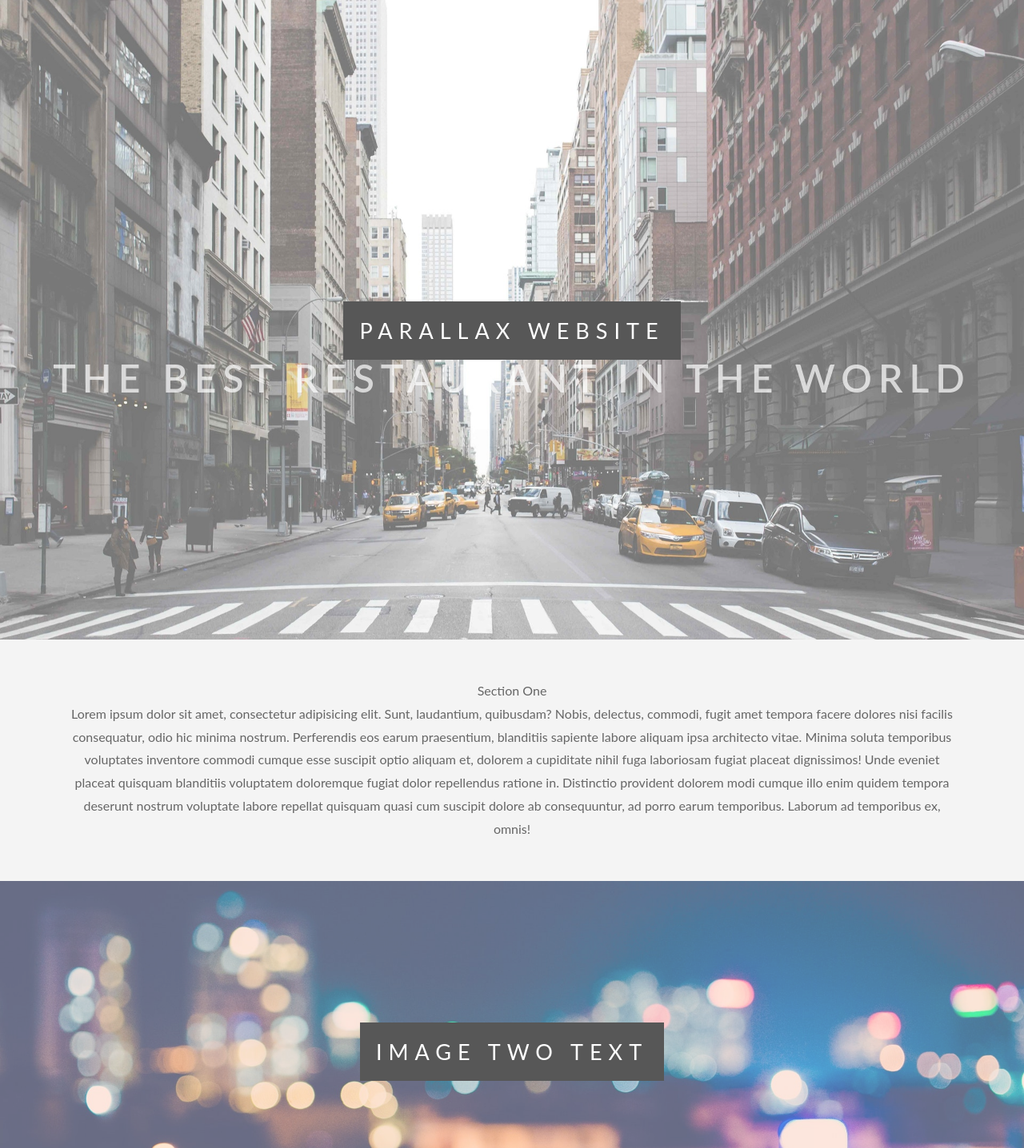
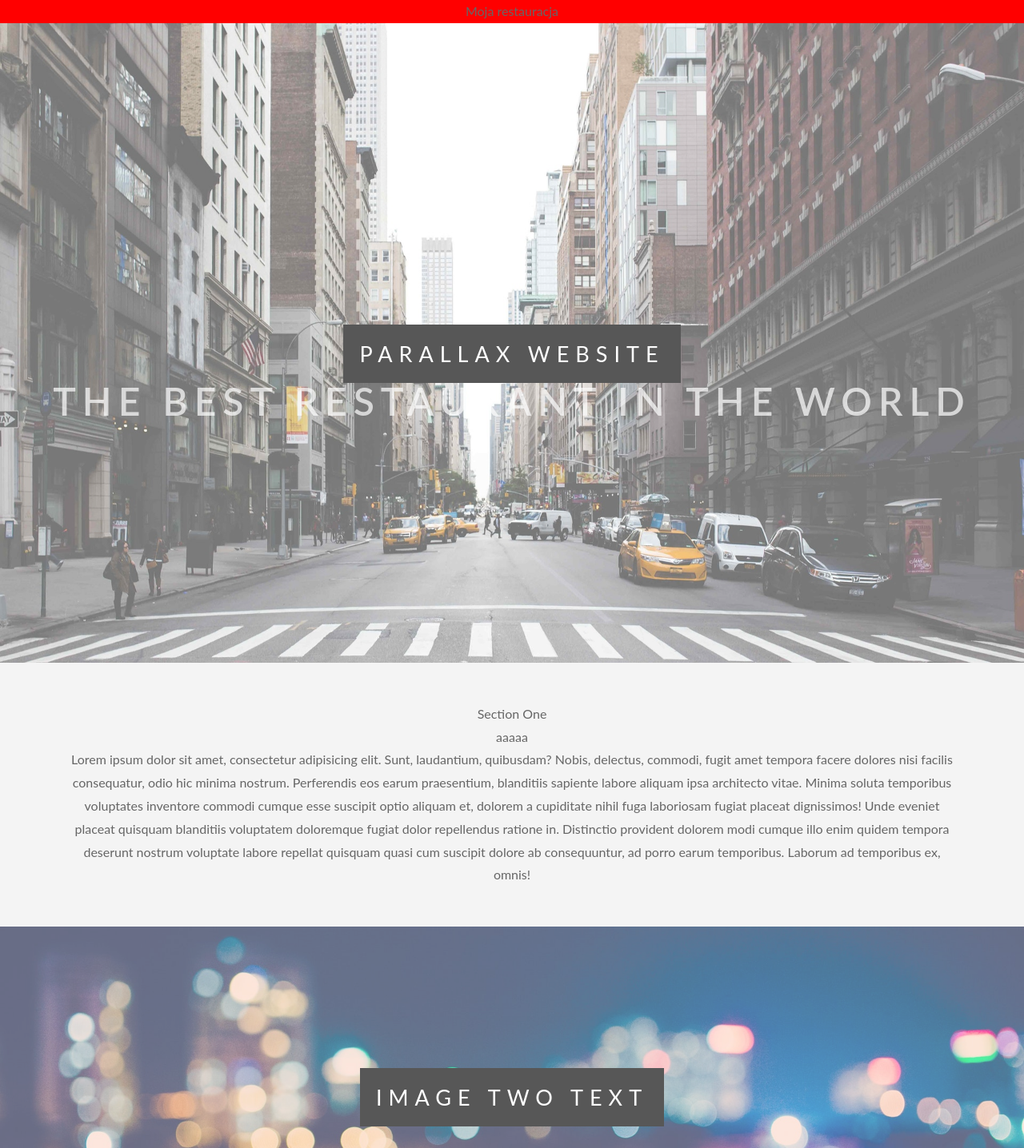
Before and after one commit to brydzu/Draft-Parallax, a plain HTML site: page index.html in a window 1280 px wide. Shown: the top 1436 px of the page at 80% size. Drawn offline with Linux system fonts and the light colour scheme.

Commit message:
Add files via upload

```diff
--- a/index.html
+++ b/index.html
@@ -12,7 +12,7 @@
 
 </head>
 <body>
-  <!--<header>Moja restauracja</header>-->
+  <header>Moja restauracja</header>
 
     <div class="pimg1">
       <div class="ptext">
@@ -25,7 +25,8 @@
 
   <section class="section section-light">
     <h2>Section One</h2>
-    <p>
+    <div class="sekcja1">aaaaa</div>
+    <p class="sekcja1p">
       Lorem ipsum dolor sit amet, consectetur adipisicing elit. Sunt, laudantium, quibusdam? Nobis, delectus, commodi, fugit amet tempora facere dolores nisi facilis consequatur, odio hic minima nostrum. Perferendis eos earum praesentium, blanditiis sapiente labore aliquam ipsa architecto vitae. Minima soluta temporibus voluptates inventore commodi cumque esse suscipit optio aliquam et, dolorem a cupiditate nihil fuga laboriosam fugiat placeat dignissimos! Unde eveniet placeat quisquam blanditiis voluptatem doloremque fugiat dolor repellendus ratione in. Distinctio provident dolorem modi cumque illo enim quidem tempora deserunt nostrum voluptate labore repellat quisquam quasi cum suscipit dolore ab consequuntur, ad porro earum temporibus. Laborum ad temporibus ex, omnis!
     </p>
   </section>
```
